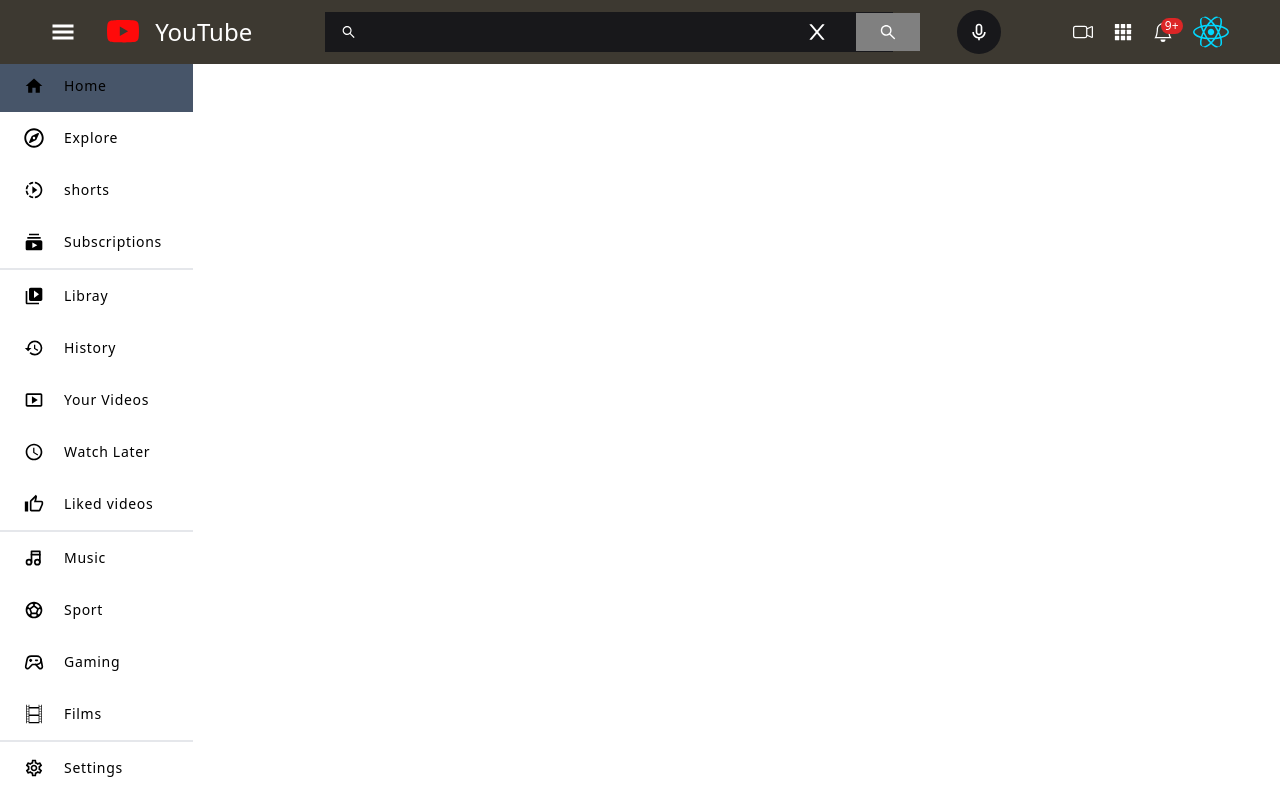
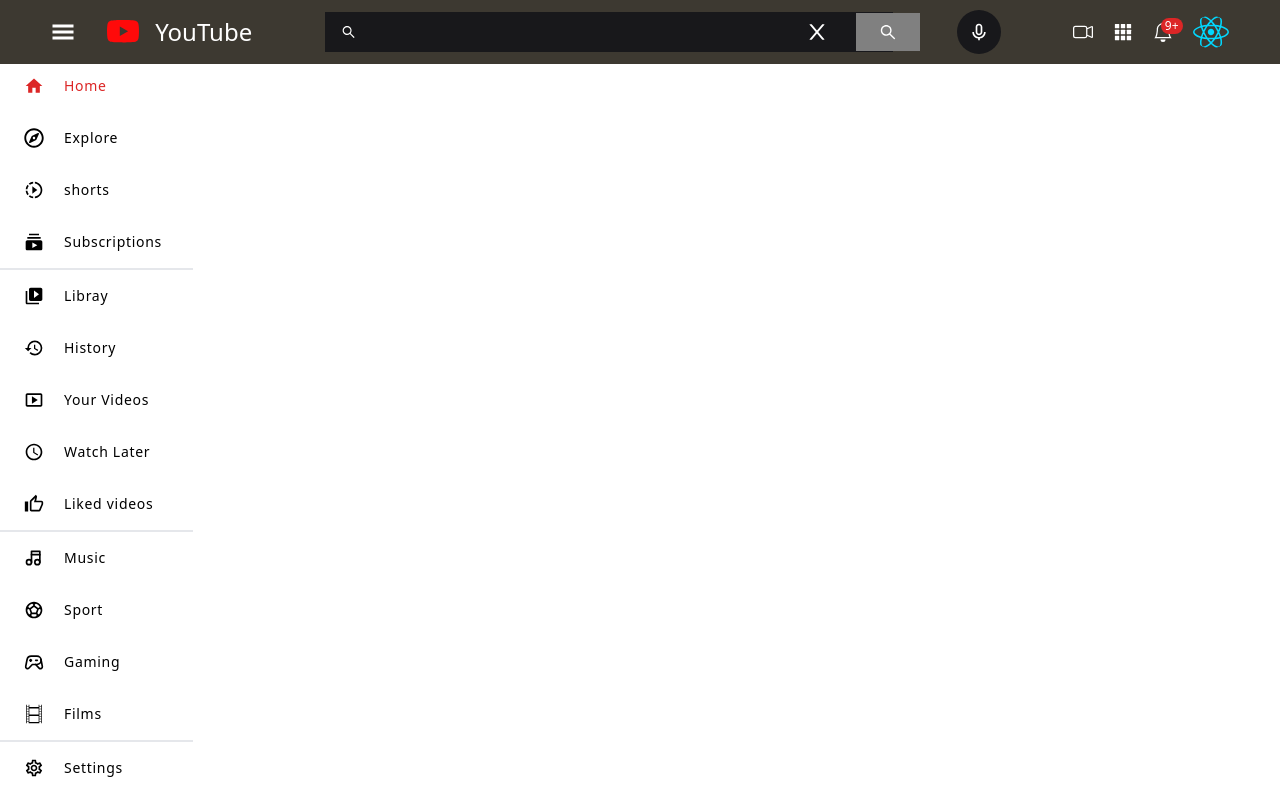
Before and after one commit to Bishopukpai/YouTube, a React (Vite) app: page / in a window 1280 px wide. Built offline with nearby package versions, Linux system fonts and the light colour scheme.

Commit message:
removed inline styles from the sidebar component

```diff
--- a/src/App.css
+++ b/src/App.css
@@ -118,3 +118,48 @@ img{
   height: 2.25rem;
 }
 /*Navbar style ends here*/
+
+/*Sidebar component starts here*/
+
+.sidebar{
+  padding-bottom: 2rem;
+  padding-right: 1.25rem;
+  background-color: rgb(255 255 255 );
+  overflow: auto;
+  width: 16.666667%;
+}
+.main-links{
+  background-color: rgb(255 255 255);
+  border-bottom-width: 2px;
+  flex-direction: column;
+}
+.link-list{
+  padding-left: 1.5rem;
+  padding-block: 1rem;
+  padding-right: 0.75rem;
+}
+.link-list:hover{
+  color: red;
+}
+.link-list a{
+  gap: 1.25rem;
+  align-items: center;
+  display: flex;
+}
+.link-list span{
+  letter-spacing: 0.05em;
+  font-size: 0.875rem;
+  line-height: 1.25rem;
+}
+.footer-span{
+  color: rgb(161 161 170);
+  font-size: 0.875rem;
+  line-height: 1.25rem;
+  padding-inline: 1rem;
+}
+.footer-paragraph{
+  font-size: 0.875rem;
+  line-height: 1.25rem;
+  padding-top: 0.75rem;
+  padding-inline: 1rem;
+}
--- a/src/Components/Sidebar.tsx
+++ b/src/Components/Sidebar.tsx
@@ -116,57 +116,57 @@ const Sidebar = () => {
       ]
     ]
   return (
-    <main className='w-2/12 bg-[#ffffff] pr-5 overflow-auto pb-8 sidebar'>
+    <main className='sidebar'>
         <section>
-            <ul className='flex flex-col border-b-2 bg-[#ffffff]'>
+            <ul className='main-links'>
                 {mainLinks.map(({icons, name})=>{
                     return(
-                        <li key={name} className={`pl-6 px-3 py-4 hover:bg-zinc-600 ${name === "Home" ? "bg-slate-600": ""}`}>
-                             <a href="#" className='flex items-center gap-5 '>
+                        <li key={name} className={`${name === "Home" ? "text-red-600": ""} link-list`}>
+                             <a href="#">
                                 {icons}
-                                <span className='text-sm tracking-wider'>{name}</span>
+                                <span>{name}</span>
                             </a>
                         </li>
                     )
                 })}
             </ul>
-            <ul className='flex flex-col border-b-2 bg-[#ffffff]'>
+            <ul className='main-links'>
                 {secondaryLinks.map(({icons, name})=>{
                     return(
-                        <li key={name} className={`pl-6 px-3 py-4 hover:bg-zinc-600 ${name === "Home" ? "bg-slate-600": ""}`}>
-                             <a href="#" className='flex items-center gap-5 '>
+                        <li key={name} className={`${name === "Home" ? "bg-slate-600": ""} link-list`}>
+                             <a href="#" >
                                 {icons}
-                                <span className='text-sm tracking-wider'>{name}</span>
+                                <span>{name}</span>
                             </a>
                         </li>
                     )
                 })}
             </ul>
-            <ul className='flex flex-col border-b-2 bg-[#ffffff]'>
+            <ul className='main-links'>
                 {subscriptionLinks.map(({icons, name})=>{
                     return(
-                        <li key={name} className={`pl-6 px-3 py-4 hover:bg-zinc-600 ${name === "Home" ? "bg-slate-600": ""}`}>
-                             <a href="#" className='flex items-center gap-5 '>
+                        <li key={name} className={` ${name === "Home" ? "bg-slate-600": ""} link-list`}>
+                             <a href="#">
                                 {icons}
-                                <span className='text-sm tracking-wider'>{name}</span>
+                                <span>{name}</span>
                             </a>
                         </li>
                     )
                 })}
             </ul>
-            <ul className='flex flex-col border-b-2 bg-[#ffffff]'>
+            <ul className='main-links'>
                 {helpLinks.map(({icons, name})=>{
                     return(
-                        <li key={name} className={`pl-6 px-3 py-4 hover:bg-zinc-600 ${name === "Home" ? "bg-slate-600": ""}`}>
-                             <a href="#" className='flex items-center gap-5 '>
+                        <li key={name} className={`${name === "Home" ? "bg-slate-600": ""} link-list`}>
+                             <a href="#">
                                 {icons}
-                                <span className='text-sm tracking-wider'>{name}</span>
+                                <span>{name}</span>
                             </a>
                         </li>
                     )
                 })}
             </ul>
-            <ul className='flex gap-2 flex-wrap text-sm p-4 text-zinc-400'>
+            <ul className='main-links'>
                 {textLinks[0].map((name)=>{
                     return (
                         <li key={name}>
@@ -175,7 +175,7 @@ const Sidebar = () => {
                     )
                 })}
             </ul>
-            <ul className='flex gap-2 flex-wrap text-sm p-4 text-zinc-400'>
+            <ul className='main-links'>
                 {textLinks[1].map((name)=>{
                     return (
                         <li key={name}>
@@ -184,11 +184,13 @@ const Sidebar = () => {
                     )
                 })}
             </ul>
-            <span className='px-4 text-sm text-zinc-400 '>&copy; 2022 Google</span>
-            <br/>
-            <p className="px-4 pt-3 text-sm text--zinc-400">
-                This clone was made on Dec. 21 2022, for education purpose only
-            </p>
+            <footer>
+                <span className='footer-span'>&copy; 2022 Google</span>
+                <br/>
+                <p className="footer-paragraph">
+                    This clone was made on Dec. 21 2022, for education purpose only
+                </p>
+            </footer>
         </section>
     </main>
   )
```
